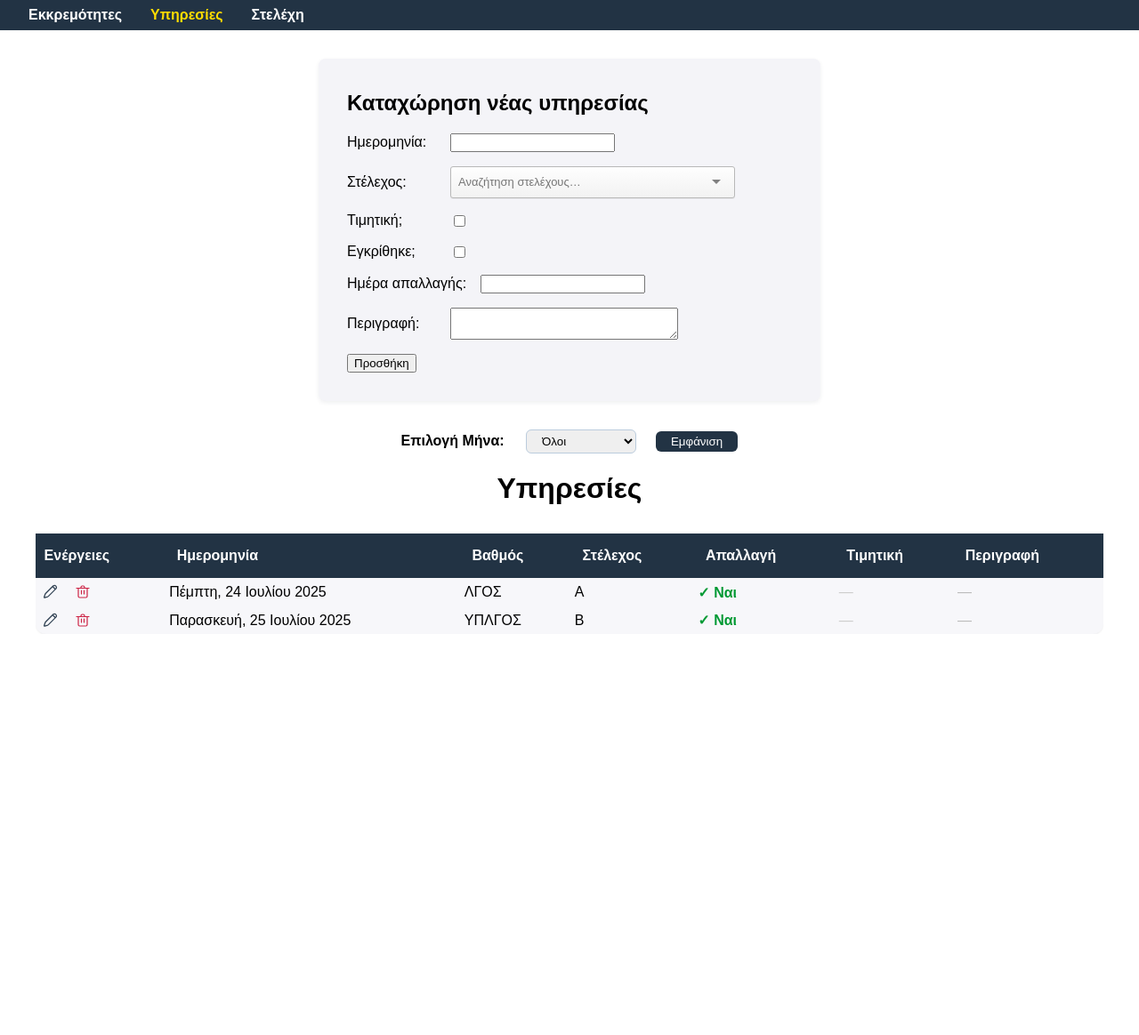
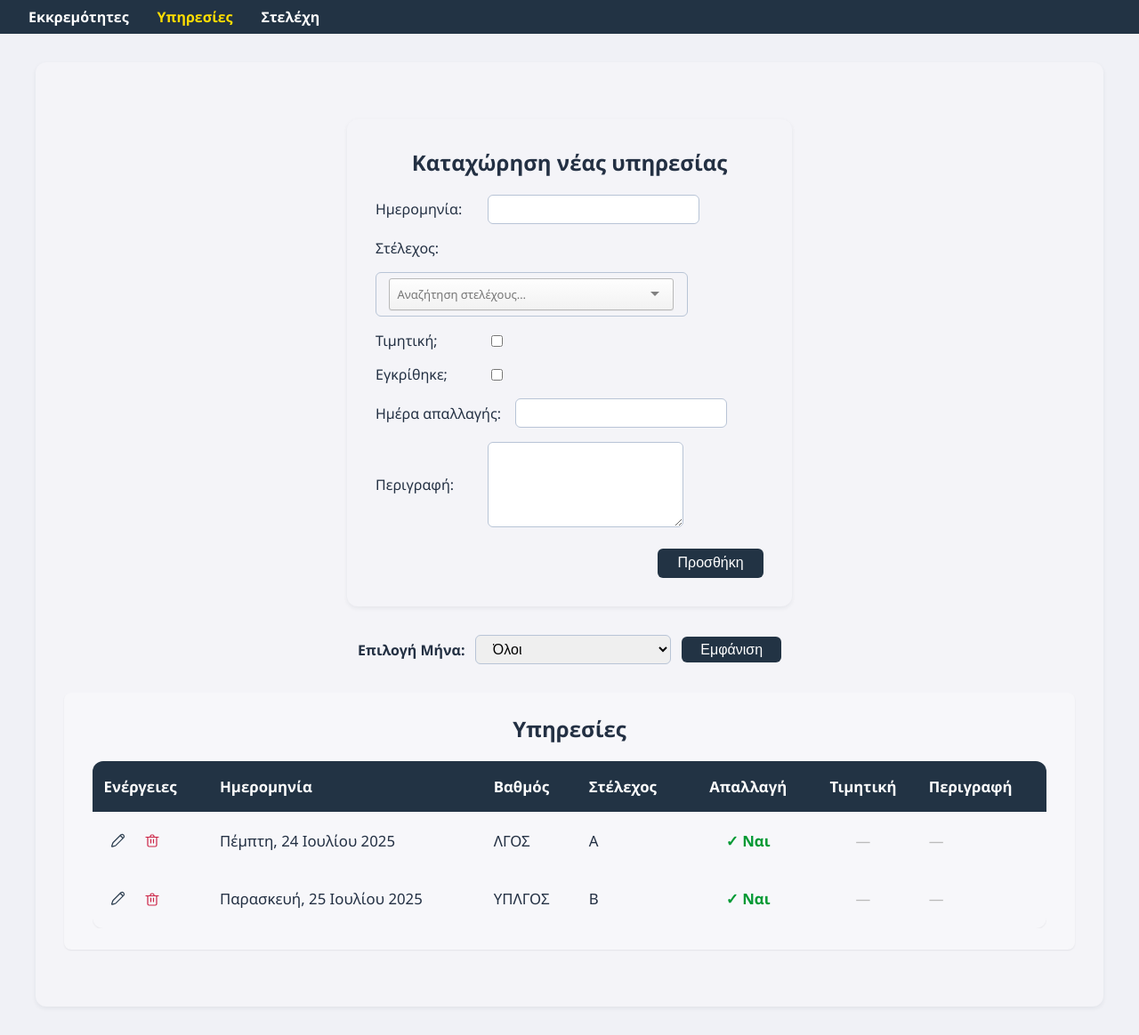
Before and after one commit to Achilleas90/app-duties, a Flask app: page /duties in a window 1280 px wide. Shown: the whole page at 89% size. Before the commit the page ends 706 px from the top, so only its background shows below. Run offline with Flask 3, Linux system fonts and the light colour scheme.

Commit message:
Move duty templates to shared stylesheet

```diff
--- a/static/styles.css
+++ b/static/styles.css
@@ -217,6 +217,15 @@ a:hover {
   flex-wrap: wrap;
 }
 
+.month-filter .button-primary {
+  padding: 0.35em 1.3em;
+}
+
+.month-filter .month-filter-clear {
+  margin-left: 0.75em;
+  white-space: nowrap;
+}
+
 .label-strong {
   font-weight: 600;
 }
--- a/templates/duties.html
+++ b/templates/duties.html
@@ -3,222 +3,129 @@
 <head>
   <meta charset="UTF-8">
   <title>Υπηρεσίες</title>
-  <style>
-    body { margin: 0; font-family: sans-serif; }
-    .navbar {
-      background: #234;
-      color: #fff;
-      padding: 0.5em 2em;
-      display: flex;
-      align-items: center;
-      position: sticky;
-      top: 0;
-      z-index: 100;
-    }
-    .navbar a {
-      color: #fff;
-      text-decoration: none;
-      margin-right: 2em;
-      font-weight: bold;
-      transition: color 0.2s;
-    }
-    .navbar a.active, .navbar a:hover { color: #fd0; }
-    .duties-list { max-width: 1200px; margin: 2em auto; padding: 0; }
-    .duty-item {
-      display: flex;
-      align-items: center;
-      background: #f7f7fa;
-      border-radius: 8px;
-      margin-bottom: 1em;
-      padding: 0.5em 1em;
-      box-shadow: 0 1px 2px rgba(20,20,30,0.07);
-    }
-    .actions {
-      display: flex;
-      gap: 0.5em;
-      margin-right: 1em;
-    }
-    .icon-btn {
-      background: none;
-      border: none;
-      cursor: pointer;
-      padding: 0.3em;
-      display: inline-flex;
-      align-items: center;
-      transition: background 0.15s;
-    }
-    .icon-btn:hover {
-      background: #eef;
-      border-radius: 50%;
-    }
-    form.inline { display: inline; }
-    .duty-info {
-      flex: 1;
-      font-size: 1.05em;
-    }
-    /* Extra for the form */
-    .form-section {
-      max-width: 500px;
-      margin: 2em auto;
-      background: #f4f4f8;
-      padding: 1em 2em 2em 2em;
-      border-radius: 8px;
-      box-shadow: 0 2px 5px rgba(30,40,60,0.07);
-    }
-    .form-row {
-      margin-bottom: 1em;
-      display: flex;
-      gap: 1em;
-      align-items: center;
-    }
-
-    label { min-width: 100px; font-weight: 500; }
-    .month-filter {
-  display: flex;
-  justify-content: center;
-  align-items: center;
-  gap: 0.5em;
-  margin: 2em 0 1em 0;
-}
-@media (max-width: 600px) {
-  .month-filter {
-    flex-direction: column;
-    gap: 0.3em;
-  }
-}
-.ts-control, .ts-dropdown {
-  min-width: 320px !important; /* Or larger if your names/ranks are long */
-  font-size: 1.08em;
-}
-#staff-select {
-  min-width: 320px;
-}
-tr.pending-row { background: #fffde6; }
-tr.green-row { background: #e6ffe6; }
-
-  </style>
+  <link rel="stylesheet" href="{{ url_for('static', filename='styles.css') }}">
+  <link rel="stylesheet" href="{{ url_for('static', filename='flatpickr/flatpickr.min.css') }}">
+  <link rel="stylesheet" href="{{ url_for('static', filename='tomselect/tom-select.default.min.css') }}">
 </head>
 <body>
   <nav class="navbar">
-    <a href="{{ url_for('index') }}">Εκκρεμότητες</a>
-    <a href="{{ url_for('duties') }}" class="active">Υπηρεσίες</a>
-    <a href="{{ url_for('staff') }}">Στελέχη</a>
+    <a href="{{ url_for('index') }}" class="navbar-link">Εκκρεμότητες</a>
+    <a href="{{ url_for('duties') }}" class="navbar-link is-active">Υπηρεσίες</a>
+    <a href="{{ url_for('staff') }}" class="navbar-link">Στελέχη</a>
   </nav>
-    <div class="form-section">
-    <h2>Καταχώρηση νέας υπηρεσίας</h2>
+
+  <div class="page-container">
+    <div class="section-panel compact">
+      <h2 class="section-heading">Καταχώρηση νέας υπηρεσίας</h2>
       <form action="{{ url_for('add_duty') }}" method="post">
         <div class="form-row">
-        <label>Ημερομηνία:</label>
-        <input type="text" class="date-picker" name="duty_date" pattern="\d{2}/\d{2}/\d{4}" required lang="en-GB">
+          <label for="duty_date" class="form-label">Ημερομηνία:</label>
+          <input type="text" id="duty_date" class="input-control date-picker" name="duty_date" pattern="\d{2}/\d{2}/\d{4}" required lang="en-GB" value="{{ request.form.get('duty_date', '') }}">
         </div>
+        {% if selected_staff_id is defined %}
+          {% set current_staff_id = selected_staff_id|string %}
+        {% else %}
+          {% set current_staff_id = request.form.get('staff_id') %}
+        {% endif %}
         <div class="form-row">
-  <label>Στέλεχος:</label>
-  <select id="staff-select" name="staff_id" required>
+          <label for="staff-select" class="form-label">Στέλεχος:</label>
+          <select id="staff-select" class="select-control" name="staff_id" required>
             <option value="">Επιλογή στελέχους...</option>
             {% for s in staff_list %}
-      <option value="{{ s.id }}"
-        {% if selected_staff_id == s.id %}selected{% endif %}>
+              <option value="{{ s.id }}" {% if current_staff_id == (s.id|string) %}selected{% endif %}>
                 {{ s.rank }} {{ s.name }}
               </option>
             {% endfor %}
           </select>
         </div>
-
         <div class="form-row">
-  <label> Τιμητική; </label>
-    <input type="checkbox" name="honorary" {% if duty and duty.honorary %}checked{% endif %}>
+          <label for="honorary" class="form-label">Τιμητική;</label>
+          <input type="checkbox" id="honorary" name="honorary" {% if request.form.get('honorary') %}checked{% endif %}>
         </div>
         <div class="form-row">
-        <label>Εγκρίθηκε;</label>
-        <input type="checkbox" name="day_off_given">
+          <label for="day_off_given" class="form-label">Εγκρίθηκε;</label>
+          <input type="checkbox" id="day_off_given" name="day_off_given" {% if request.form.get('day_off_given') %}checked{% endif %}>
         </div>
         <div class="form-row">
-        <label>Ημέρα απαλλαγής:</label>
-        <input type="text" class="date-picker" name="day_off_date" pattern="\d{2}/\d{2}/\d{4}" lang="el-GR">
+          <label for="day_off_date" class="form-label">Ημέρα απαλλαγής:</label>
+          <input type="text" id="day_off_date" class="input-control date-picker" name="day_off_date" pattern="\d{2}/\d{2}/\d{4}" lang="el-GR" value="{{ request.form.get('day_off_date', '') }}">
         </div>
         <div class="form-row">
-  <label>Περιγραφή:</label>
-  <textarea name="description" rows="2" style="min-width:250px;">{{ duty.description if duty else '' }}</textarea>
+          <label for="description" class="form-label">Περιγραφή:</label>
+          <textarea id="description" class="text-area" name="description" rows="2">{{ request.form.get('description', '') }}</textarea>
         </div>
-      <button type="submit">Προσθήκη</button>
+        <div class="form-actions">
+          <button type="submit" class="button-primary">Προσθήκη</button>
+        </div>
       </form>
     </div>
+
     <form method="get" class="month-filter">
-  <label for="month" style="font-weight: bold; margin-right:1em;">Επιλογή Μήνα:</label>
-  <select name="month" id="month" style="padding:0.3em 1em; border-radius:6px; border:1px solid #bcd; margin-right:1em;">
+      <label for="month" class="label-strong">Επιλογή Μήνα:</label>
+      <select name="month" id="month" class="select-control">
         <option value="">Όλοι</option>
         {% for value, label in months %}
           <option value="{{ value }}" {% if selected_month == value %}selected{% endif %}>{{ label }}</option>
         {% endfor %}
       </select>
-  <button type="submit" style="padding:0.3em 1.3em; border-radius:6px; background:#234; color:#fff; border:none;">Εμφάνιση</button>
+      <button type="submit" class="button-primary">Εμφάνιση</button>
       {% if selected_month %}
-    <a href="{{ url_for('duties') }}" style="margin-left: 1em; color: #e53; text-decoration: underline;">Κατάργηση φίλτρου</a>
+        <a href="{{ url_for('duties') }}" class="link-danger month-filter-clear">Κατάργηση φίλτρου</a>
       {% endif %}
     </form>
 
-
-  <h1 style="text-align:center;">Υπηρεσίες</h1>
-  <div class="duties-list" style="overflow-x:auto;">
-  <table style="width:100%; border-collapse:collapse; background:#f7f7fa; border-radius:12px; box-shadow:0 1px 2px rgba(20,20,30,0.07);">
+    <div class="table-panel">
+      <h2 class="section-heading">Υπηρεσίες</h2>
+      <div class="table-wrapper">
+        <table class="data-table">
           <thead>
-      <tr style="background:#234; color:#fff;">
-        <th style="padding: 1em 0.6em; text-align:left;">Ενέργειες</th>
-        <th style="padding: 1em 0.6em; text-align:left;">Ημερομηνία</th>
-        <th style="padding: 1em 0.6em; text-align:left;">Βαθμός</th>
-        <th style="padding: 1em 0.6em; text-align:left;">Στέλεχος</th>
-        <th style="padding: 1em 0.6em; text-align:left;">Απαλλαγή</th>
-        <th style="padding: 1em 0.6em; text-align:left;">Τιμητική</th>
-        <th style="padding: 1em 0.6em; text-align:left;">Περιγραφή</th>
+            <tr>
+              <th>Ενέργειες</th>
+              <th>Ημερομηνία</th>
+              <th>Βαθμός</th>
+              <th>Στέλεχος</th>
+              <th class="is-centered">Απαλλαγή</th>
+              <th class="is-centered">Τιμητική</th>
+              <th>Περιγραφή</th>
             </tr>
           </thead>
           <tbody>
             {% for d in duties %}
             <tr>
-        <!-- Actions -->
-        <td style="vertical-align: middle;">
+              <td>
                 <div class="actions">
-            <a class="icon-btn" href="{{ url_for('edit_duty', duty_id=d.id) }}" title="Επεξεργασία">
-              <!-- Pencil Icon -->
+                  <a class="icon-button" href="{{ url_for('edit_duty', duty_id=d.id) }}" title="Επεξεργασία">
                     <svg width="20" height="20" viewBox="0 0 20 20" fill="none"><path d="M13.85 3.15a2.1 2.1 0 0 1 2.97 2.97l-8.49 8.49a2 2 0 0 1-.71.45l-3.34 1.11a.5.5 0 0 1-.63-.63l1.11-3.34a2 2 0 0 1 .45-.71l8.49-8.49zM15.56 6.06l-1.62-1.62" stroke="#345" stroke-width="1.3" stroke-linecap="round" stroke-linejoin="round"/></svg>
                   </a>
-            <form class="inline" action="{{ url_for('delete_duty', duty_id=d.id) }}" method="post" onsubmit="return confirm('Διαγραφή υπηρεσίας;');">
-              <button class="icon-btn" type="submit" title="Διαγραφή">
-                <!-- Trash Icon -->
+                  <form class="inline-form" action="{{ url_for('delete_duty', duty_id=d.id) }}" method="post" onsubmit="return confirm('Διαγραφή υπηρεσίας;');">
+                    <button class="icon-button" type="submit" title="Διαγραφή">
                       <svg width="20" height="20" viewBox="0 0 20 20" fill="none"><path d="M5 6.5v9A1.5 1.5 0 0 0 6.5 17h7a1.5 1.5 0 0 0 1.5-1.5v-9M8.5 9v4M11.5 9v4M3 6.5h14M8 6.5V5.5A1.5 1.5 0 0 1 9.5 4h1A1.5 1.5 0 0 1 12 5.5v1" stroke="#c24" stroke-width="1.2" stroke-linecap="round" stroke-linejoin="round"/></svg>
                     </button>
                   </form>
                 </div>
               </td>
-        <!-- Date -->
               <td>{{ greek_date_fmt(d.duty_date) }}</td>
-        <!-- Staff -->
               <td>{{ staff[d.staff_id].rank }}</td>
               <td>{{ staff[d.staff_id].name }}</td>
-        <!-- Approved Day Off -->
-        <td>
+              <td class="is-centered">
                 {% if d.day_off_given %}
-            <span style="color:#093; font-weight:bold;">&#10003; Ναι</span>
+                  <span class="status-positive">&#10003; Ναι</span>
                 {% else %}
-            <span style="color:#8B0000;">Όχι</span>
+                  <span class="status-negative">Όχι</span>
                 {% endif %}
               </td>
-        <!-- Honorary -->
-        <td>
+              <td class="is-centered">
                 {% if d.honorary %}
-            <span style="color:#8B8000; font-weight:bold;">Ναι</span>
+                  <span class="status-honorary">Ναι</span>
                 {% else %}
-            <span style="color:#ccc;">—</span>
+                  <span class="status-neutral">—</span>
                 {% endif %}
               </td>
-        <!-- Description -->
               <td>
                 {% if d.description %}
-            <div class="duty-description" style="color:#347; font-style:italic;">
-              {{ d.description }}
-            </div>
+                  <div class="duty-description">{{ d.description }}</div>
                 {% else %}
-            <span style="color:#bbb;">—</span>
+                  <span class="status-neutral">—</span>
                 {% endif %}
               </td>
             </tr>
@@ -226,8 +133,9 @@ tr.green-row { background: #e6ffe6; }
           </tbody>
         </table>
       </div>
+    </div>
+  </div>
 
-  <link rel="stylesheet" href="{{ url_for('static', filename='flatpickr/flatpickr.min.css') }}">
   <script src="{{ url_for('static', filename='flatpickr/flatpickr.min.js') }}"></script>
   <script src="{{ url_for('static', filename='flatpickr/gr.js') }}"></script>
   <script>
@@ -245,7 +153,6 @@ flatpickr('.date-picker', {
   });
   </script>
 
-<link rel="stylesheet" href="{{ url_for('static', filename='tomselect/tom-select.default.min.css') }}">
   <script src="{{ url_for('static', filename='tomselect/tom-select.complete.min.js') }}"></script>
   <script>
   new TomSelect("#staff-select", {
@@ -255,6 +162,5 @@ new TomSelect("#staff-select", {
       placeholder: "Αναζήτηση στελέχους…"
   });
   </script>
-
 </body>
 </html>
```
Also changed, not shown: templates/edit_duty.html (+29 -77 lines). Lines whose indentation alone changed are shown as unchanged.
